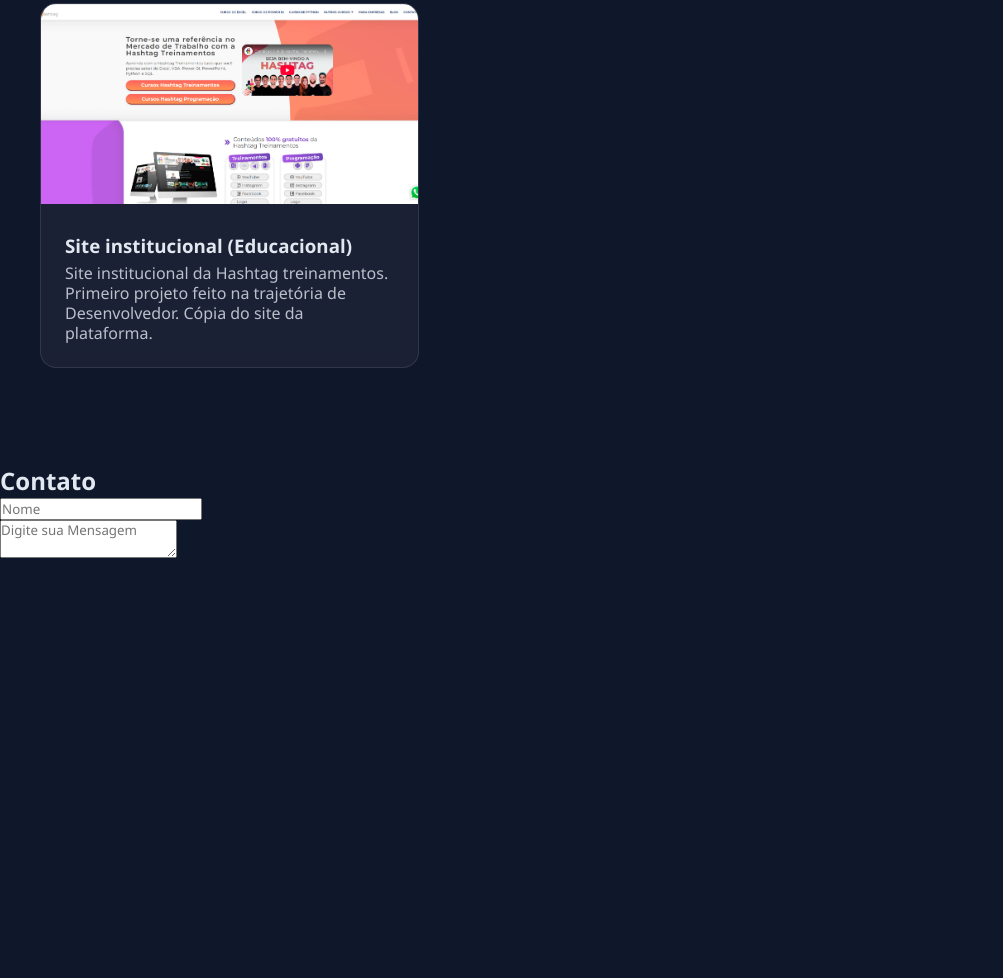
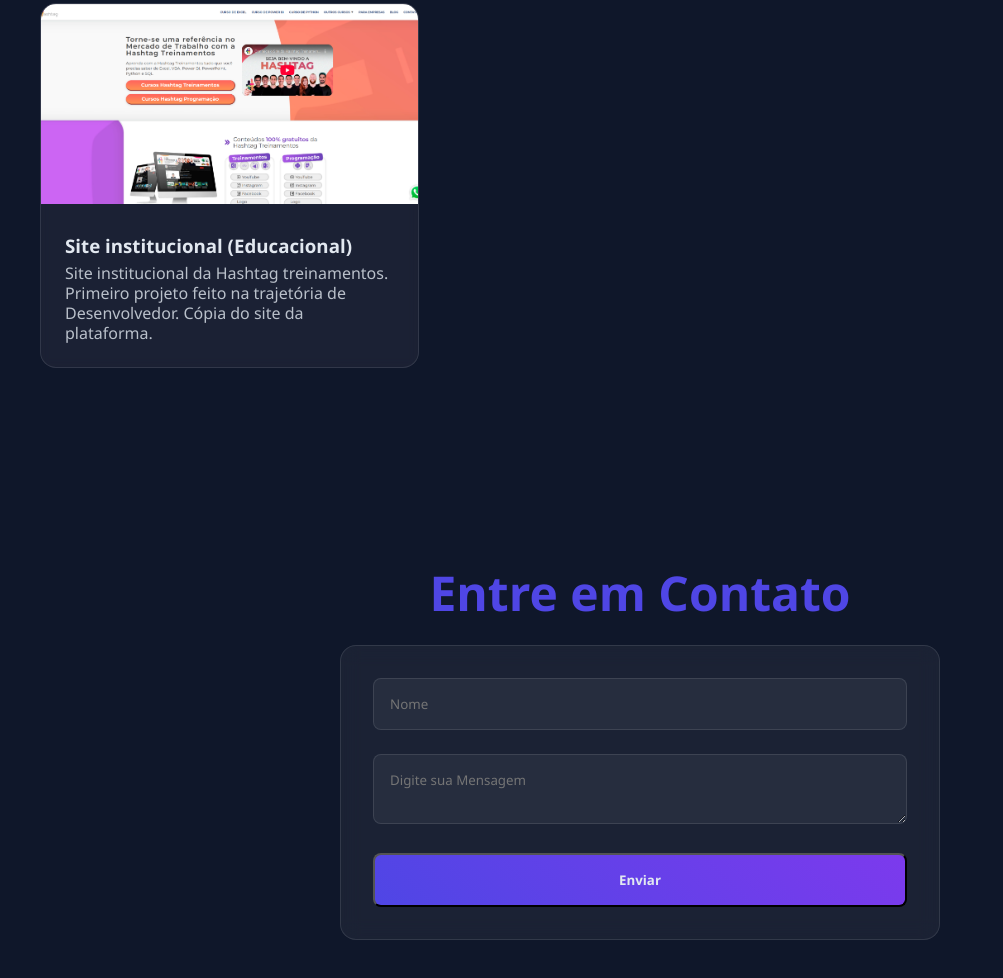
Before and after one commit to franciscojose96/MyPortfolio, a plain HTML site: page index.html in a window 1280 px wide. Shown: the part 1878-2856 px from the top of the page, without its empty margins (0-1003 px from the left). Before the commit the page ends 2441 px from the top, so only its background shows below. Drawn offline with Linux system fonts and the light colour scheme.

Commit message:
style: contato

```diff
--- a/index.html
+++ b/index.html
@@ -70,16 +70,18 @@
     </section>
 
     <section class="contatos" id="contatos">
-        <h2 class="contatos-titulo">Contato</h2>
+        <h2 class="contatos-titulo">Entre em Contato</h2>
 
         <form class="formulario-contato" id="formulario">
-            <div class="nome-form">
+            <div class="grupo-form">
                 <input placeholder="Nome" class="campo-form">
             </div>
 
             <div class="grupo-form">
-                <textarea class="text-form" placeholder="Digite sua Mensagem" ></textarea>
+                <textarea class="campo-form" placeholder="Digite sua Mensagem" ></textarea>
             </div>
+
+            <button type="submit" class="btn-form">Enviar</button>
         </form>
     </section>
 </body>
--- a/style.css
+++ b/style.css
@@ -180,3 +180,59 @@ h1 {
     margin-bottom: 5px;
 
 }
+
+.contatos {
+    padding: 6rem 2rem;
+}
+
+.contatos-titulo {
+    font-size: 3rem;
+    color: var(--primaria);
+    text-align: center;
+    margin-bottom: 20px;
+}
+
+.formulario-contato {
+    max-width: 600px;
+    margin: 0 auto;
+    background: rgba(255, 255, 255, 0.05);
+    backdrop-filter: blur(10px);
+    padding: 2rem;
+    border: 1px solid var(--vidro);
+    border-radius: 16px;
+}
+
+.campo-form{
+    width: 100%;
+    padding: 1rem;
+    background: rgba(255, 255, 255, 0.05);
+    border-radius: 8px;
+    color: var(--claro);
+    border: 1px solid var(--vidro);
+    outline: none;
+}
+
+.campo-form:focus {
+    border-color: var(--secuncaria);
+    box-shadow: 0 0 10px rgba(79, 70, 229, 0.3);
+}
+
+.grupo-form {
+    margin-bottom: 1.5rem;
+}
+
+.btn-form {
+    color: var(--claro);
+    background: linear-gradient(45deg, var(--primaria), var(--secuncaria));
+    padding: 1rem 2rem;
+    border-radius: 8px;
+    cursor: pointer;
+    font-weight: bold;
+    width: 100%;
+    transition: all 0.5 ease;
+}
+
+.btn-form:hover {
+    transform: translateY(-2px);
+    box-shadow: 0 5px 15px rgba(79, 70, 229, 0.4);
+}
```
